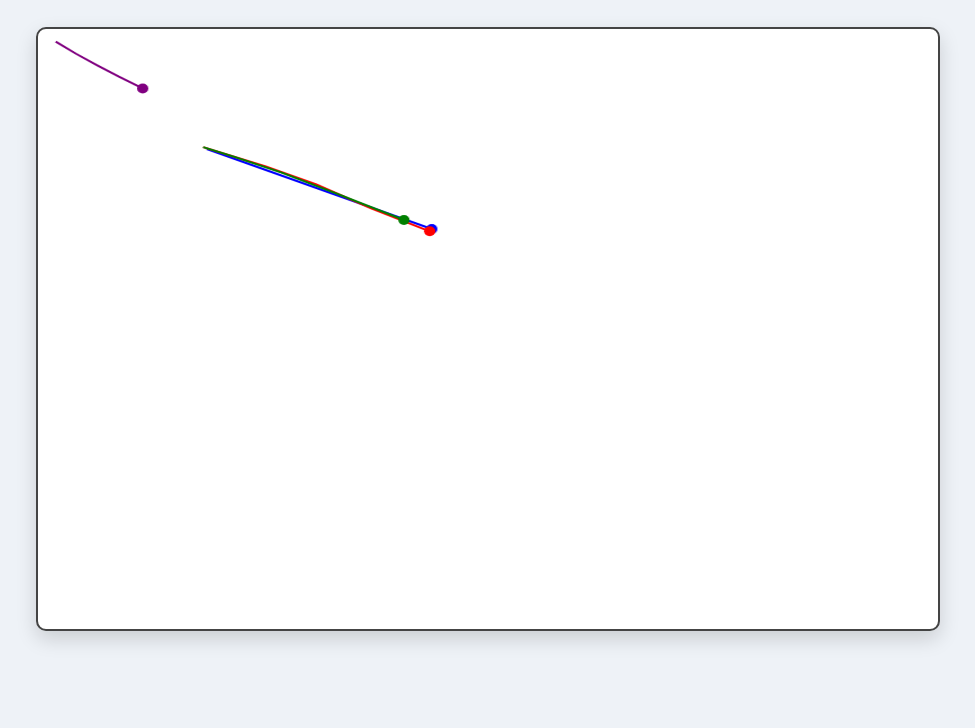
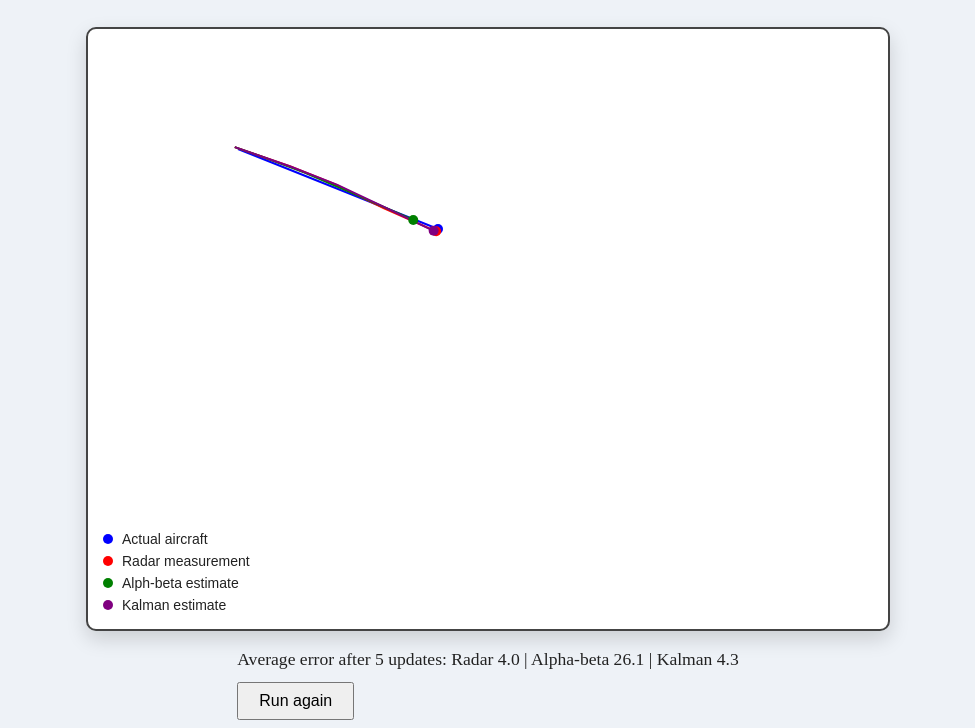
Before and after one commit to Zp1021/RadarTracker, a plain HTML site: page index.html in a window 1280 px wide. Shown: the part 149-877 px from the top of the page, without its empty margins (152-1127 px from the left). Before the commit the page ends 816 px from the top, so only its background shows below. Drawn offline with Linux system fonts and the light colour scheme.

Commit message:
Rebuild Kalman filter with velocity tracking, add legend and live results

```diff
--- a/index.html
+++ b/index.html
@@ -17,6 +17,11 @@
         <canvas id="simulationCanvas"></canvas>
     </main>
 
+    <section>
+        <p id="stats">Starting simulation...</p>
+        <button id="restart">Run again</button>
+    </section>
+
     <script type="module" src="src/main.js"></script>
 
 </body>
--- a/src/classes/KalmanFilter.js
+++ b/src/classes/KalmanFilter.js
@@ -1,35 +1,78 @@
+// Kalman filter for one axis(x or y) of a target moving at a nearly constant velocity.
+// It estimates two numbers, position and velocity, and keeps track of how unsure it is.
 export default class KalmanFilter {
-    constructor(measurementVariance) {
-        // Estimate starts at 0 to represent aircrafts unknown position
-        this.estimate = 0;
+    constructor(measurementVariance, processNoise = 0) {
+        // How noisy the radar is (vaiance of one measurement)
+        this.measurementVariance = measurementVariance;
 
-        // Level of uncertainty in the estimate
-        this.estimateVariance = 1;
+        // How much the velocity may change on its own between updates
+        this.processNoise = processNoise;
 
-        // Radar measurement uncertainty
-        this.measurementVariance = measurementVariance;
+        // Estimates are unknown until the first measurement arrives
+        this.position = null;
+        this.velocity = null;
+
+        // Uncertainty (covariance): pp = position, vv = velocity, pv = how the two errors are linked
+        this.pp = 0;
+        this.pv = 0;
+        this.vv = 0;
+
+        // Latest surprise and its expected size, kept for the nis() check
+        this.lastInnovation = 0;
+        this.lastInnovationVariance = 1;
     }
 
-    update(measurement) {
-        // Prediction for both estimate and variance
-        const predictedEstimate = this.estimate;
-        const predictedVariance = this.estimateVariance;
+    update(measurement, dt) {
+        // First measurement: start at the reading, with no knowledge of speed
+        if (this.position === null) {
+            this.position = measurement;
+            this.velocity = 0;
+            this.pp = this.measurementVariance;
+            this.pv = 0;
+            this.vv = 10000;
+            return this.position;
+        }
 
-        // Kalman Gain; if higher trust measurement more, if lower trust prediction more
-        const kalmanGain =
-            predictedVariance /
-            (predictedVariance + this.measurementVariance);
+        // PREDICT: distance = speed x time, and the uncertainty grows
+        const q = this.processNoise;
+        const predictedPosition = this.position + this.velocity * dt
+        const pp = this.pp + 2 * dt * this.pv + dt * dt * this.vv + q * dt ** 3 / 3;
+        const pv = this.pv + dt * this.vv + q * dt * dt / 2;
+        const vv = this.vv + q * dt;
 
-        // Correction based on predicted estimate and radar measurement
-        this.estimate =
-            predictedEstimate +
-            kalmanGain * (measurement - predictedEstimate);
+        // CORRECT: compare the prediction with the radar reading
+        const innovation = measurement - predictedPosition;
+        const innovationVariance = pp + this.measurementVariance;
 
-        // Update to variance based on new data
-        this.estimateVariance =
-            (1 - kalmanGain) * predictedVariance;
+        // Kalman gain: how much of the surprise to accept for position and for velocity
+        const gainPosition = pp / innovationVariance;
+        const gainVelocity = pv / innovationVariance;
 
-        // Return new best estimate
-        return this.estimate;
+        this.position = predictedPosition + gainPosition * innovation;
+        this.velocity = this.velocity + gainVelocity + innovation;
+
+        // The uncetainty shrinks becasue the filter now knows more
+        this.pp = (1 - gainPosition) * pp
+        this.pv = (1 - gainPosition) * pv;
+        this.vv = vv - gainVelocity * pv;
+
+        this.lastInnovation = innovation;
+        this.lastInnovationVariance = innovationVariance;
+
+        // Return the new best position estimate
+        return this.position;
+    }
+
+    // Normalized innovation squared: was the latest surprise as big as expected? (averages 1 per axis)
+    nis() {
+        return this.lastInnovation ** 2 / this.lastInnovationVariance;
+    }
+
+    // Normalized esitmation error squared: is the real error as big as the filter believes?
+    // Needs the true position and velocity, which only a simulation has. (averages 2 per axis)
+    nees(truePosition, trueVelocity) {
+        const ep = this.position - truePosition;
+        const ev = this.velocity - trueVelocity;
+        return (this.vv * ep * ep - 2 * this.pv * ep * ev + this.pp * ev * ev) / det;
     }
 }
--- a/src/classes/Radar.js
+++ b/src/classes/Radar.js
@@ -6,8 +6,9 @@ export default class Radar {
 
     // maxNoise defines the maximum possible measurement error
     // in either the x or y direction.
-    constructor(maxNoise) {
+    constructor(maxNoise, random = Math.random) {
         this.maxNoise = maxNoise;
+        this.random = random
     }
 
     // Takes an aircraft object and returns a noisy measurement
@@ -19,8 +20,8 @@ export default class Radar {
 
         // Generate random measurement errors within the radar's accuracy range
         // Example: maxNoise = 5 allows errors between -5 and +5
-        const errorX = randomNoise(-this.maxNoise, this.maxNoise);
-        const errorY = randomNoise(-this.maxNoise, this.maxNoise);
+        const errorX = randomNoise(-this.maxNoise, this.maxNoise, this.random);
+        const errorY = randomNoise(-this.maxNoise, this.maxNoise, this.random);
 
         // Apply measurement error to simulate an imperfect radar reading
         const measuredX = truePosition.x + errorX;
--- a/src/main.js
+++ b/src/main.js
@@ -43,6 +43,30 @@ function drawTrail(positions, color) {
   ctx.stroke();
 }
 
+// Draw a legend in the bottom-left corner explaining what each color means
+function drawLegend() {
+  const entries = [
+    ["Blue", "Actual aircraft"],
+    ["Red", "Radar measurement"],
+    ["Green", "Alph-beta estimate"],
+    ["Purple", "Kalman estimate"]
+  ];
+
+  ctx.font = "14px sans-serif";
+
+  entries.forEach(([color, label], index) =>{
+    const y = canvas.height - 90 + index * 22;
+    drawPoint(20, y, color);
+    ctx.fillStyle = "#222";
+    ctx.fillText(label, 34, y + 5);
+  });
+}
+
+// Straight-line distance between two positions
+function distance(a, b) {
+  return Math.hypot(a.x - b.x, a.y - b.y);
+}
+
 // Call the filter function with alpha of .5 and beta of .2
 const filter = new AlphaBetaFilter(0.5, 0.2);
 
@@ -85,6 +109,19 @@ const estimates = [];
 // Store the positions estimated by the Kalman filter
 const kalmanEstimates = [];
 
+// Running totals of how far each one was from the real aircraft
+let radarErrorTotal = 0;
+let alphaBetaErrorTotal = 0;
+let kalmanErrorTotal = 0;
+
+// Page element that shows the average errors under the canvas
+const stats = document.getElementById("stats");
+
+// Reload the page to run the simulation again
+document.getElementById("restart").addEventListener("click", () => {
+  location.reload();
+});
+
 // Interval function called every 1000 milliseconds
 const intervalId = setInterval(() => {
 
@@ -113,8 +150,8 @@ const intervalId = setInterval(() => {
     estimate.velocity.y.toFixed(3)
   );
   // Provide updated values to the kalman filter function
-  const kalmanXEstimate = kalmanX.update(measurement.x);
-  const kalmanYEstimate = kalmanY.update(measurement.y);
+  const kalmanXEstimate = kalmanX.update(measurement.x, dt);
+  const kalmanYEstimate = kalmanY.update(measurement.y, dt);
 
   // Combine x and y estimates into one usable position object
   const kalmanEstimate = {
@@ -167,6 +204,21 @@ const intervalId = setInterval(() => {
   // Draw current Kalman filter estimate
   drawPoint(kalmanEstimate.position.x, kalmanEstimate.position.y, "purple");
 
+  // Draw the color legend
+  drawLegend();
+
+  // Add this update's errors to the running totals
+  radarErrorTotal += distance(measurement, actualPosition);
+  alphaBetaErrorTotal += distance(estimate.position, actualPosition);
+  kalmanErrorTotal += distance(kalmanEstimate.position, actualPosition);
+
+  // Show the average error of each one so far (lower is better)
+  stats.textContent =
+  `Average error after ${count} updates: ` +
+  `Radar ${(radarErrorTotal / count).toFixed(1)} | ` +
+  `Alpha-beta ${(alphaBetaErrorTotal / count).toFixed(1)} | ` +
+  `Kalman ${(kalmanErrorTotal / count).toFixed(1)}`;
+
   // Log update count and aircraft position
   console.log(`Updated ${count} time(s)`);
 
--- a/src/utils/Noise.js
+++ b/src/utils/Noise.js
@@ -1,7 +1,6 @@
 // Exporting a function that randomizes between a min and max range
-export default function randomNoise(min, max) {
+export default function randomNoise(min, max, random = Math.random) {
 
     // Return random range
-    return Math.random()*(max - min) + min;
-
+    return random() * (max - min) + min;
 }
--- a/styles/style.css
+++ b/styles/style.css
@@ -44,10 +44,26 @@ canvas {
 
     border-radius: 10px;
 
-    width: 900px;
+    width: 800px;
 
     height: 600px;
 
     box-shadow: 0px 8px 20px rgba(0,0,0,0.15);
 
 }
+
+#results {
+    margin: 20px 0;
+    text-align: center;
+}
+
+#stats {
+    font-size: 1.1rem;
+    margin-bottom: 12px;
+}
+
+#restart {
+    padding: 8px 20px;
+    font-size: 1rem;
+    cursor: pointer;
+}
```
